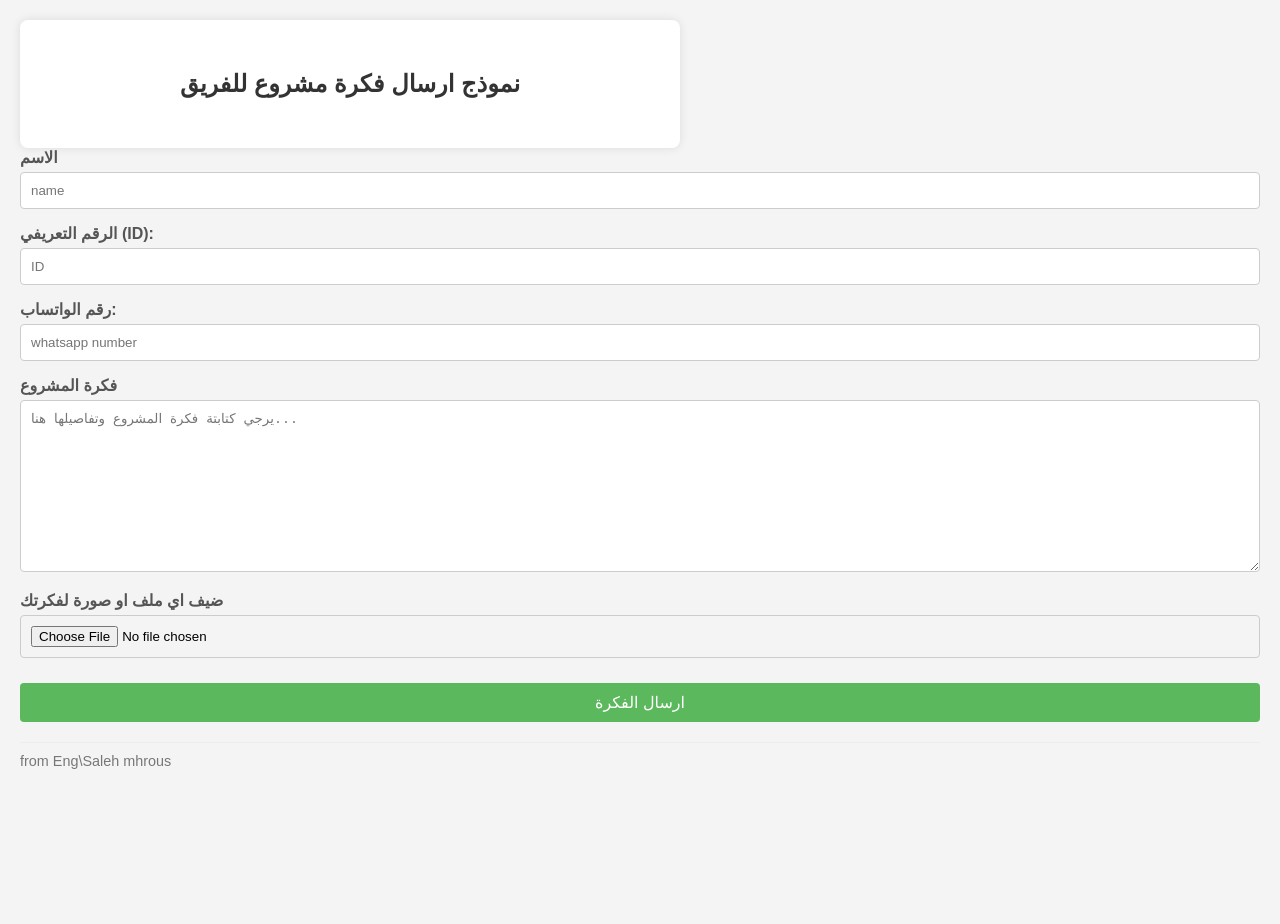
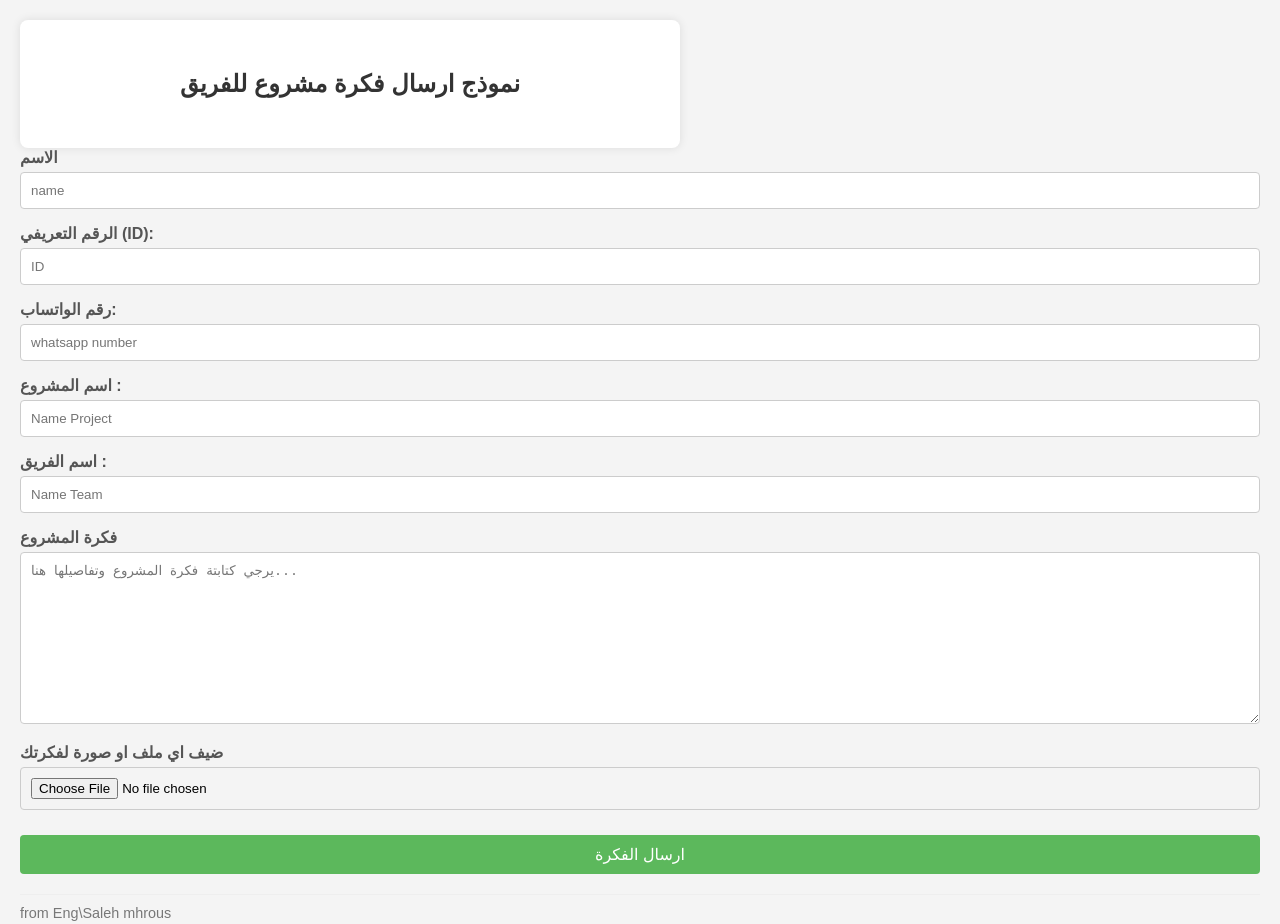
Before and after one commit to saleh22829/project-think, a plain HTML site: page index.html in a window 1280 px wide. Before the commit the page ends 840 px from the top, so only its background shows below. Drawn offline with Linux system fonts and the light colour scheme.

Commit message:
Update index.html for project submission form

```diff
--- a/index.html
+++ b/index.html
@@ -1,5 +1,5 @@
 <!DOCTYPE html>
-<html lang="en">
+<html lang="ar" >
 <head>
     <meta charset="UTF-8">
     <meta name="viewport" content="width=device-width, initial-scale=1.0">
@@ -13,18 +13,28 @@
     <div class="contain">
         <h2>نموذج ارسال فكرة مشروع للفريق</h2>
     </div>
-    <form action="https://formsubmit.co/omniamaharem500600@gmail.com"method="post">
+    <form action="https://formsubmit.co/saleh26054096@gmail.com"method="post">
         <div class="form-group">
             <label for="name">الاسم</label>
             <input type="text" name="الاسم" id="name"required placeholder="name">
         </div>
         <div class="form-group">
             <label for="id">الرقم التعريفي (ID):</label>
-            <input type="text" name="الرقم التعريفي" id="id"required placeholder="ID">
+            <input type="text" name="الرقم التغريفي" id="id"required placeholder="ID">
         </div>
         <div class="form-group">
             <label for="whatsapp">رقم الواتساب:</label>
             <input type="tel" name="رقم الواتساب"pattern="[0-9]+"title="الرجاء ادخال ارقام فقط" id="whatsapp"required placeholder="whatsapp number">
+        </div>
+        <div class="form-group">
+            <label for="name_project">اسم المشروع :</label>
+            <input type="tel" name=" name_project" title="name_project" id="name_project"required placeholder="Name Project">
+        </div>
+        <div class="form-group">
+        <div class="form-group">
+            <label for="name_team">اسم الفريق :</label>
+            <input type="tel" name="name_team" title="name_team" id="name_team"required placeholder="Name Team">
+
         </div>
         <div class="form-group">
             <label for="project_idea">فكرة المشروع</label>
@@ -41,5 +51,4 @@
         from Eng\Saleh mhrous
     </div>
 </body>
-
 </html>
```
